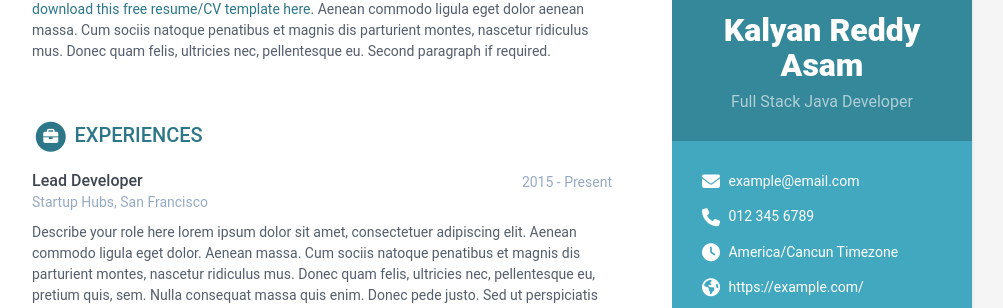
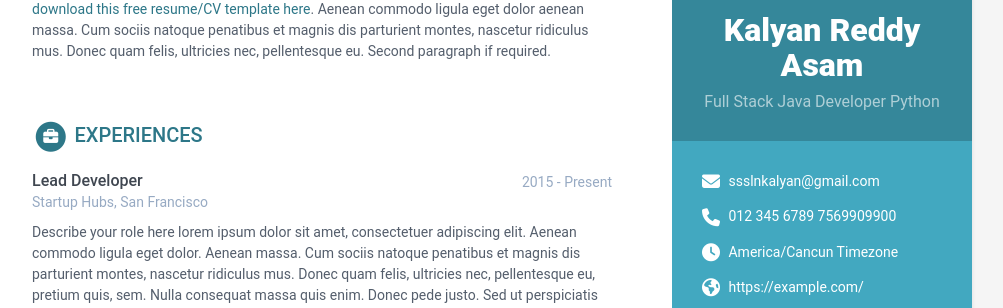
Before and after one commit to 11KAlYAN11/Kalyan_Resume_Jekyll, a Jekyll site: the page built from index.html, in a window 1280 px wide and 900 px high. Shown: the part 162-470 px from the top of the window, without its empty margins (168-1171 px from the left). Built offline with Jekyll 4.4.1, drawn with Linux system fonts in a browser that asks for light colours.

Commit message:
updated & added few files

```diff
--- a/_data/data.yml
+++ b/_data/data.yml
@@ -9,12 +9,12 @@ sidebar:
 
     # Profile information
     name: Kalyan Reddy Asam
-    tagline: Full Stack Java Developer
+    tagline: Full Stack Java Developer Python
     avatar: profile.png  #place a 100x100 picture inside /assets/images/ folder and provide the name of the file below
 
     # Sidebar links
-    email: example@email.com
-    phone: 012 345 6789
+    email: ssslnkalyan@gmail.com
+    phone: 012 345 6789 7569909900
     timezone: America/Cancun # Enter your timezone, e.g., America/Havana, Africa/Casablanca, America/North_Dakota/Center
     citizenship:
     website: https://example.com/ # Include the full website URL, including "http://" or "https://".
```
Also changed, not shown: Gemfile.lock, 1 other file.
